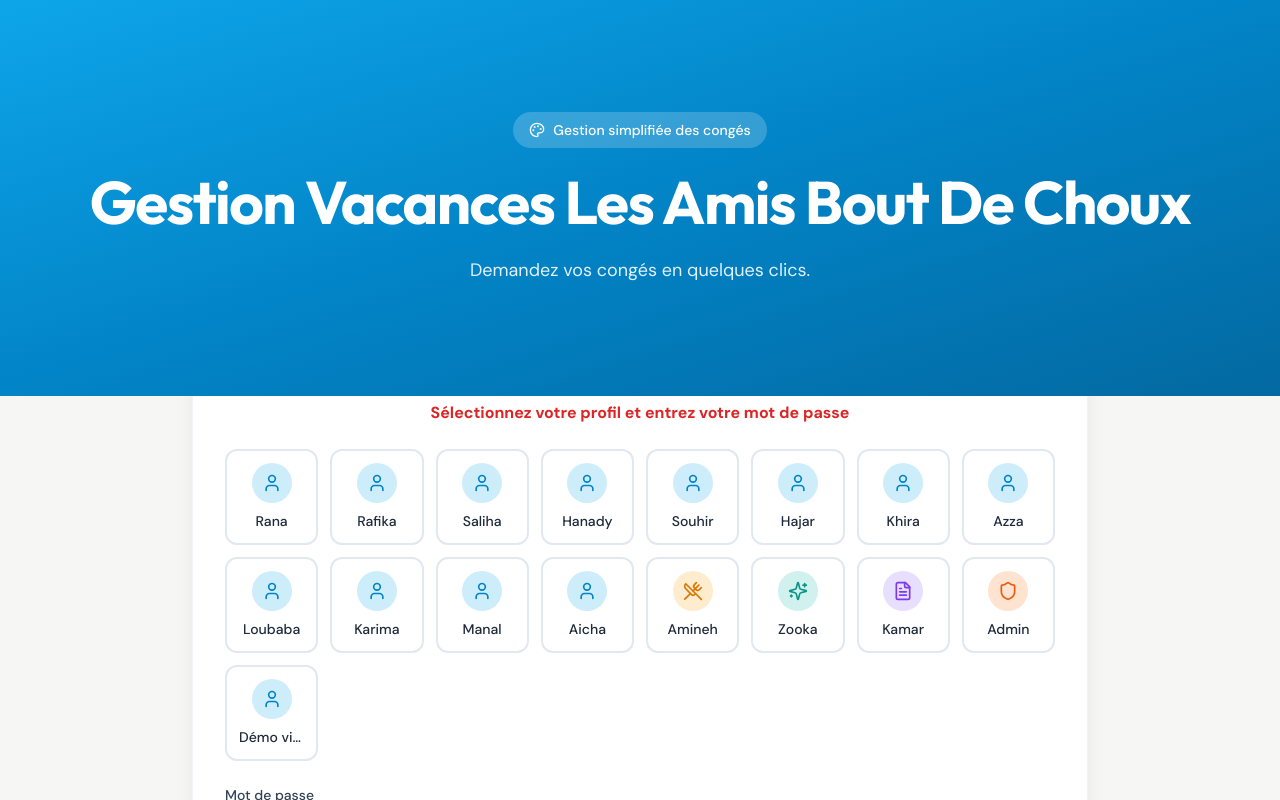
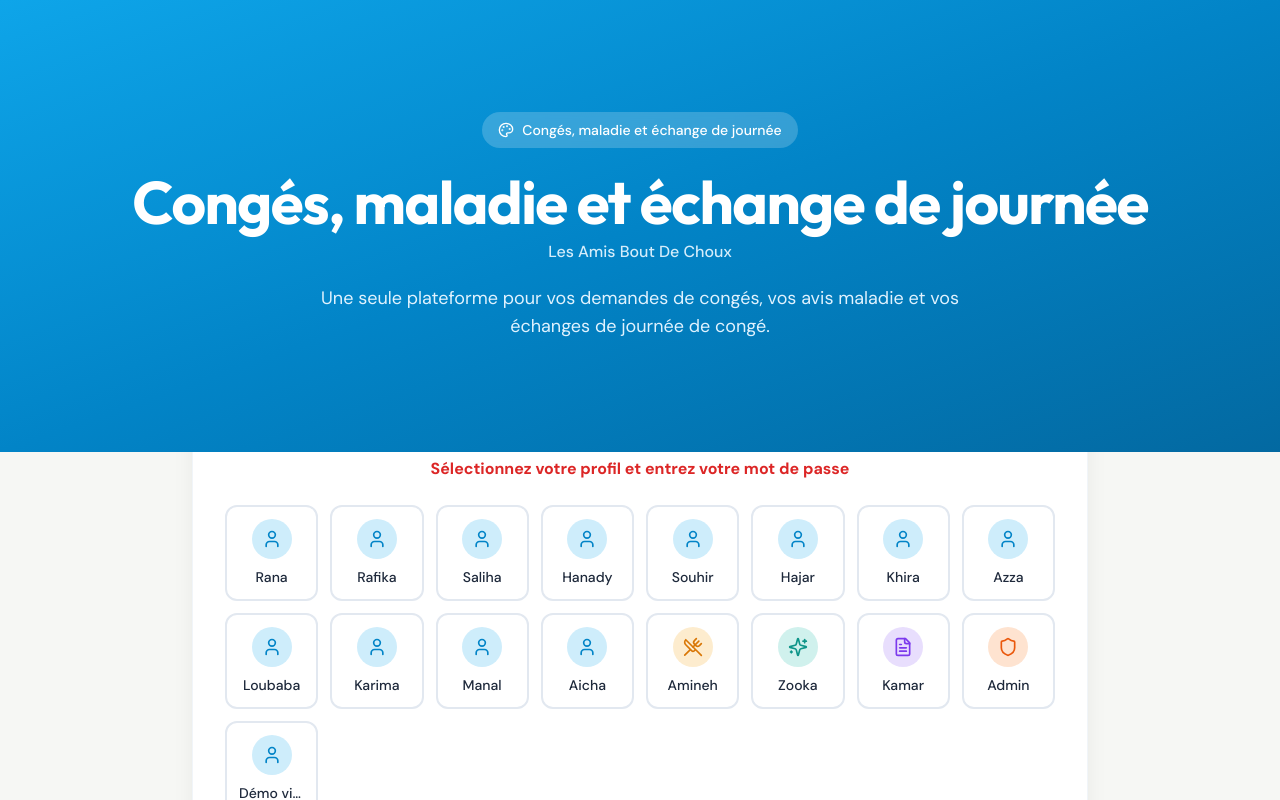
Before and after one commit to Gaboasis/plateforme-vacances, a Next.js app: page / in a window 1280 px wide. Shown: the top 800 px of the page. Built offline with nearby package versions, Linux system fonts and the light colour scheme; no server answers; the database is empty.

Commit message:
Titre plateforme : congés, maladie et échange de journée

```diff
--- a/src/app/layout.tsx
+++ b/src/app/layout.tsx
@@ -13,8 +13,9 @@ const dmSans = DM_Sans({
 });
 
 export const metadata: Metadata = {
-  title: "Gestion Vacances - Les Amis Bout De Choux",
-  description: "Gestion des demandes de congés - Les Amis Bout De Choux",
+  title: "Congés, maladie et échange de journée — Les Amis Bout De Choux",
+  description:
+    "Congés, déclarations maladie et échanges de journée — Les Amis Bout De Choux",
 };
 
 export const viewport = {
--- a/src/app/page.tsx
+++ b/src/app/page.tsx
@@ -83,15 +83,20 @@ export default function HomePage() {
           <div className="text-center">
             <div className="mb-2 sm:mb-6 inline-flex items-center gap-2 rounded-full bg-white/20 px-3 py-1 sm:px-4 sm:py-2 text-xs sm:text-sm font-medium text-white backdrop-blur-sm">
               <Palette className="h-3.5 w-3.5 sm:h-4 sm:w-4" />
-              <span className="hidden sm:inline">Gestion simplifiée des congés</span>
-              <span className="sm:hidden">Congés</span>
+              <span className="hidden sm:inline">
+                Congés, maladie et échange de journée
+              </span>
+              <span className="sm:hidden">Congés · Maladie · Échange</span>
             </div>
-            <h1 className="font-display text-lg sm:text-4xl md:text-5xl lg:text-6xl font-bold tracking-tight text-white leading-tight">
-              <span className="sm:hidden">Les Amis Bout De Choux</span>
-              <span className="hidden sm:inline">Gestion Vacances Les Amis Bout De Choux</span>
+            <h1 className="font-display text-base sm:text-4xl md:text-5xl lg:text-6xl font-bold tracking-tight text-white leading-tight px-1">
+              Congés, maladie et échange de journée
             </h1>
-            <p className="mx-auto mt-1 sm:mt-6 max-w-2xl text-xs sm:text-lg text-primary-100 px-2 sm:block hidden">
-              Demandez vos congés en quelques clics.
+            <p className="mt-2 text-sm sm:text-base font-medium text-primary-100/95">
+              Les Amis Bout De Choux
+            </p>
+            <p className="mx-auto mt-2 sm:mt-5 max-w-2xl text-xs sm:text-lg text-primary-100 px-2">
+              Une seule plateforme pour vos demandes de congés, vos avis maladie et
+              vos échanges de journée de congé.
             </p>
           </div>
         </div>
```
